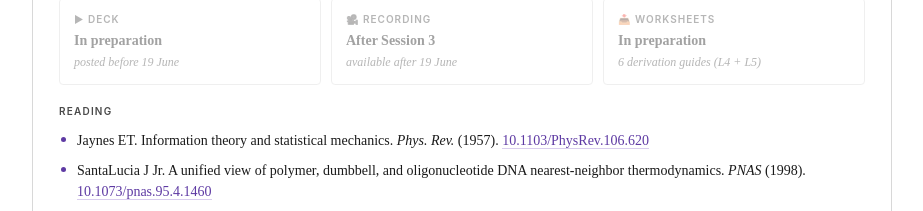
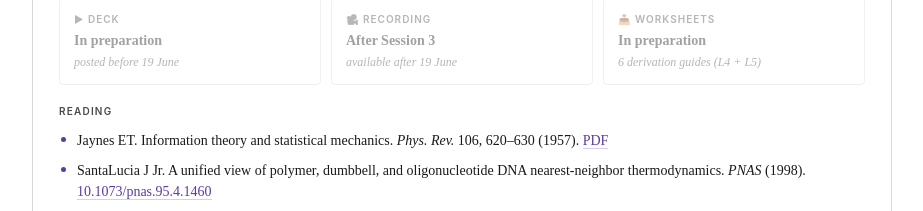
Before and after one commit to MRC-Open/lectures, a plain HTML site: page index.html in a window 1280 px wide. Shown: the part 4520-4731 px from the top of the page, without its empty margins (178-1101 px from the left). Drawn offline with nearby package versions, Linux system fonts and the light colour scheme.

Commit message:
Host Jaynes 1957 PDF locally; DOI link was broken
Jaynes ET. Information theory and statistical mechanics. Phys. Rev.
106, 620-630 (1957) — foundational paper for Session 3 (Boltzmann from
maximum entropy). The DOI link (10.1103/PhysRev.106.620) doesn't
resolve to a free copy. Hosting the PDF locally in readings/ so
students always have direct access.

- New readings/ folder for papers we host directly
- Added Jaynes_1957_Information_Theory_and_Statistical_Mechanics.pdf
  (3.4 MB, verified identical via shasum)
- Session 3 reading link now points to the local PDF

```diff
--- a/index.html
+++ b/index.html
@@ -291,7 +291,7 @@
     </div>
     <div class="readings-label">Reading</div>
     <ul class="readings">
-      <li>Jaynes ET. Information theory and statistical mechanics. <em>Phys. Rev.</em> (1957). <a href="https://doi.org/10.1103/PhysRev.106.620">10.1103/PhysRev.106.620</a></li>
+      <li>Jaynes ET. Information theory and statistical mechanics. <em>Phys. Rev.</em> 106, 620–630 (1957). <a href="readings/Jaynes_1957_Information_Theory_and_Statistical_Mechanics.pdf">PDF</a></li>
       <li>SantaLucia J Jr. A unified view of polymer, dumbbell, and oligonucleotide DNA nearest-neighbor thermodynamics. <em>PNAS</em> (1998). <a href="https://www.pnas.org/doi/10.1073/pnas.95.4.1460">10.1073/pnas.95.4.1460</a></li>
       <li>Stormo GD. DNA binding sites: representation and discovery. <em>Bioinformatics</em> (2000). <a href="https://doi.org/10.1093/bioinformatics/16.1.16">10.1093/bioinformatics/16.1.16</a></li>
       <li class="supp">Dill KA, Bromberg S. <em>Molecular Driving Forces</em>, 2nd ed. (2010), Ch. 10–11. <span class="supp-tag">supplementary · textbook</span></li>
```
Also changed, not shown: 1 other file.
